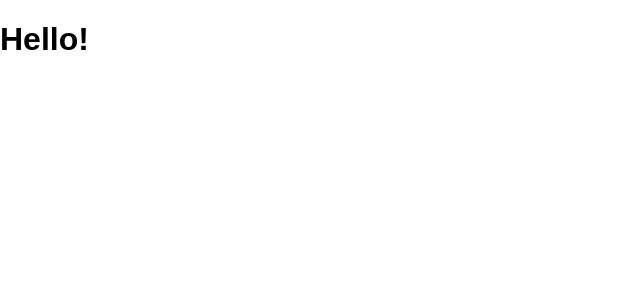
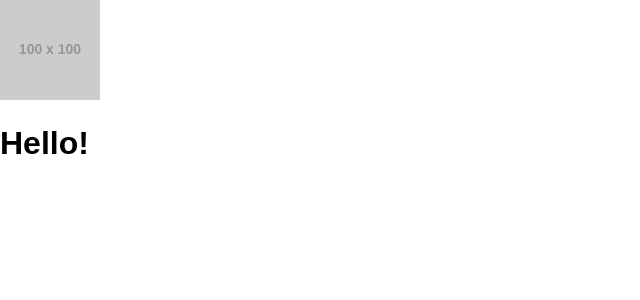
Before and after one commit to raphaelpor/raphaelpor.github.io, a React app: page / in a window 1280 px wide. Shown: the top 300 px of the page, without its empty margins (0-640 px from the left). Built offline with nearby package versions, Linux system fonts and the light colour scheme.

Commit message:
Add Avatar to Home component

```diff
--- a/src/views/Home/index.js
+++ b/src/views/Home/index.js
@@ -1,7 +1,14 @@
 import React from 'react';
 
+import Avatar from '../../shared/Avatar';
+
 function Home() {
-  return <h1>Hello!</h1>;
+  return (
+    <div>
+      <Avatar />
+      <h1>Hello!</h1>
+    </div>
+  );
 }
 
 export default Home;
```
Also changed, not shown: 1 other file (tests, documents, lock files or other folders).
